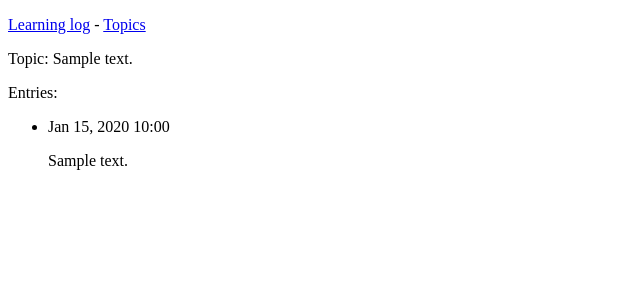
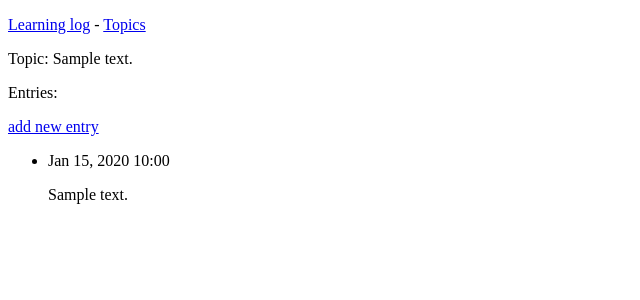
Before and after one commit to ArtemiiLulevich/My_learning_log, a Django app: page /topics/1/ in a window 1280 px wide. Shown: the top 300 px of the page, without its empty margins (0-640 px from the left). Run offline with Django 3.2, Linux system fonts and the light colour scheme; tables that the repository leaves empty hold one stand-in row (values such as "Sample post").

Commit message:
Add entries functional.

```diff
--- a/learning_log/learning_logs/templates/learning_logs/topic.html
+++ b/learning_log/learning_logs/templates/learning_logs/topic.html
@@ -5,6 +5,9 @@
 {% block content %}
     <p>Topic: {{ topic }}</p>
     <p>Entries:</p>
+    <p>
+        <a href="{% url 'learning_logs:new_entry' topic.id %}">add new entry</a>
+    </p>
     <ul>
         {%for entry in entries %}
         <li>
--- a/learning_log/learning_logs/urls.py
+++ b/learning_log/learning_logs/urls.py
@@ -7,5 +7,7 @@ urlpatterns = [
     path('', views.index, name='index'),
     path('topics/', views.topics, name='topics'),
     path('topics/<int:topic_id>/', views.topic, name='topic'),
-    path('new_topic/', views.new_topic, name='new_topic')
+    path('new_topic/', views.new_topic, name='new_topic'),
+    path('new_entry/<int:topic_id>/', views.new_entry, name='new_entry'),
+
 ]
--- a/learning_log/learning_logs/views.py
+++ b/learning_log/learning_logs/views.py
@@ -4,7 +4,7 @@ from django.http import HttpResponseRedirect
 from django.urls import reverse
 
 from .models import Topic
-from .forms import TopicForm
+from .forms import TopicForm, EntryForm
 # Create your views here.
 
 
@@ -37,3 +37,19 @@ def new_topic(request):
 
     context = {'form': form}
     return render(request, 'learning_logs/new_topic.html', context)
+
+
+def new_entry(request, topic_id):
+    topic = Topic.objects.get(id=topic_id)
+
+    if request.method != 'POST':
+        form = EntryForm()
+    else:
+        form = EntryForm(data=request.POST)
+        if form.is_valid():
+            new_entry = form.save(commit=False)
+            new_entry.topic = topic
+            new_entry.save()
+            return HttpResponseRedirect(reverse('learning_logs:topic', args=[topic_id]))
+    context = {'topic': topic, 'form': form}
+    return render(request, 'learning_logs/new_entry.html', context)
```
Also changed, not shown: learning_log/learning_logs/forms.py (+9 -1 lines), learning_log/learning_logs/templates/learning_logs/new_entry.html (added, +15 -0 lines).
